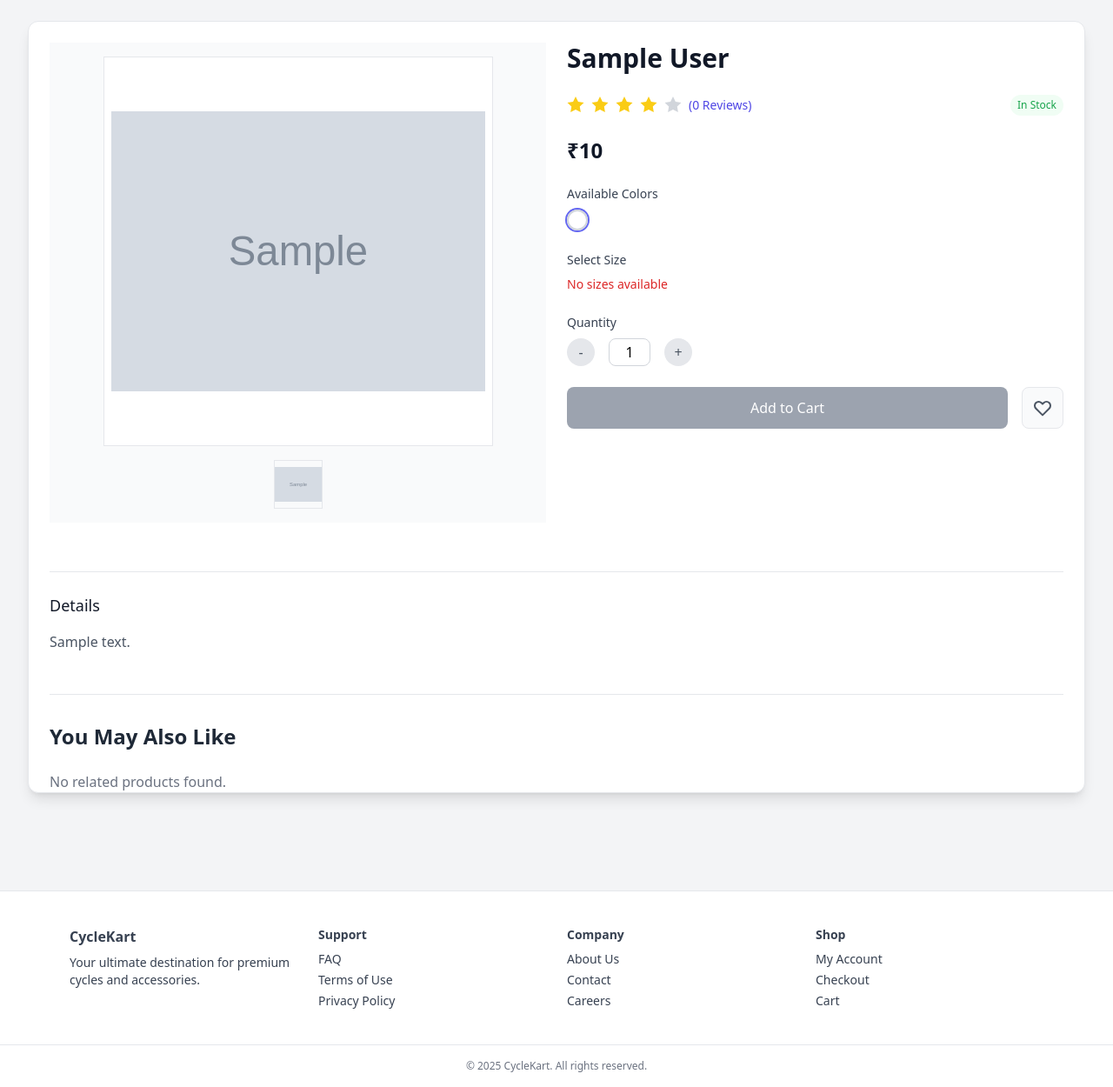
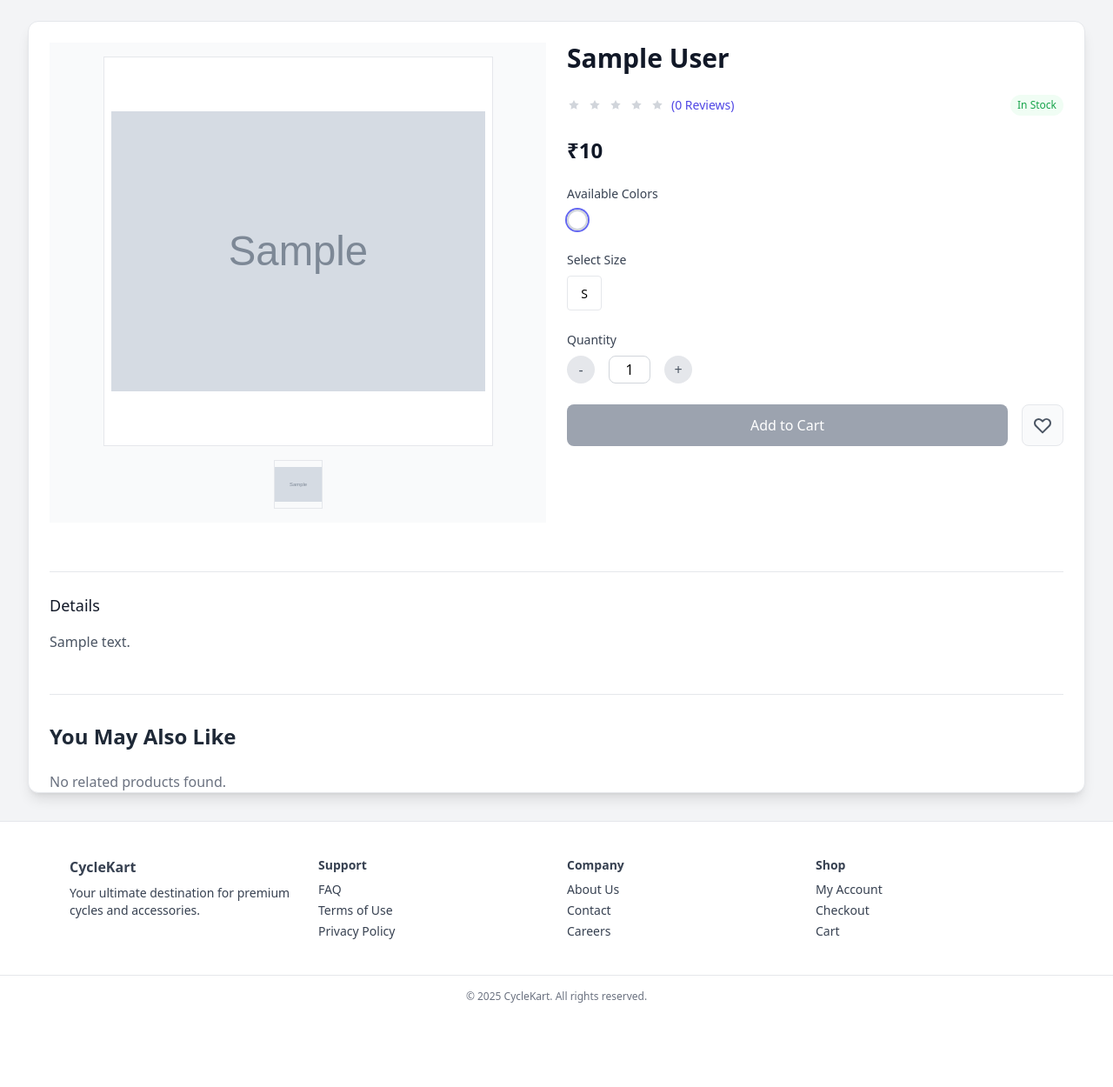
Before and after one commit to praveenAppuss/cyclekart, a Django app: page /product/1/ in a window 1280 px wide. Shown: the part 116-1366 px from the top of the page at 87% size. After the commit the page ends 1269 px from the top, so only its background shows below. Run offline with Django 5.2, Linux system fonts and the light colour scheme; a user stored in the database is signed in; tables that the repository leaves empty hold one stand-in row (values such as "Sample post"); grey boxes marked "Sample" are stand-in pictures; some libraries are stand-ins or nearby versions.

Commit message:
product with proper details are display correctly

```diff
--- a/templates/header.html
+++ b/templates/header.html
@@ -91,12 +91,12 @@
   </header>
 
  <!-- ✅ PAGE CONTENT -->
-<main class="pb-10">
+<main class="pb-0">
   {% block content %}{% endblock content %}
 </main>
 
   <!-- 🌙 FOOTER -->
-  <footer class="bg-white border-t mt-10">
+  <footer class="bg-white border-t ">
     <div class="max-w-6xl mx-auto px-4 py-10 grid grid-cols-1 sm:grid-cols-4 gap-6 text-sm text-gray-700">
       <div>
         <h2 class="font-bold text-base mb-2">CycleKart</h2>
--- a/templates/product_detail.html
+++ b/templates/product_detail.html
@@ -68,11 +68,11 @@
             <div class="flex items-center space-x-2">
               {% for i in "12345" %}
                 {% if forloop.counter <= 4 %}
-                  <svg class="w-5 h-5 text-yellow-400" viewBox="0 0 20 20" fill="currentColor">
+                  <svg class="w-4 h-3 text-gray-300" viewBox="0 0 20 20" fill="currentColor">
                     <path d="M10 15l-5.878 3.09 1.123-6.545L.489 6.91l6.572-.955L10 0l2.939 5.955 6.572.955-4.756 4.635 1.123 6.545z" />
                   </svg>
                 {% else %}
-                  <svg class="w-5 h-5 text-gray-300" viewBox="0 0 20 20" fill="currentColor">
+                  <svg class="w-4 h-3 text-gray-300" viewBox="0 0 20 20" fill="currentColor">
                     <path d="M10 15l-5.878 3.09 1.123-6.545L.489 6.91l6.572-.955L10 0l2.939 5.955 6.572.955-4.756 4.635 1.123 6.545z" />
                   </svg>
                 {% endif %}
@@ -92,9 +92,9 @@
           <div class="text-2xl font-bold text-gray-900">
             {% if product.discount_price and product.discount_price < product.price %}
               <span>₹{{ product.discount_price|floatformat:0 }}</span>
-              <span class="text-lg text-gray-500 line-through ml-2">₹{{ product.price|floatformat:0 }}</span>
+              <span class="text-sm text-red-500 line-through ml-2">₹{{ product.price|floatformat:0 }}</span>
               {% if savings > 0 %}
-                <span class="text-green-600 text-sm ml-2">Save ₹{{ savings|floatformat:0 }}</span>
+                <span class="text-green-500 text-sm ml-2">You have save ₹{{ savings|floatformat:0 }}</span>
               {% endif %}
             {% else %}
               <span>₹{{ product.price|floatformat:0 }}</span>
@@ -109,7 +109,8 @@
                 {% with color_variants.first as single_variant %}
                   <div class="w-6 h-6 rounded-full border-2 border-gray-300"
                        style="background-color: {{ single_variant.hex_code|default:'#000' }}"
-                       title="{{ single_variant.name }}">
+                       title="{{ single_variant.name }}"
+                       data-color="{{ single_variant.name }}">
                   </div>
                   <input type="hidden" id="singleColor" name="color" value="{{ single_variant.name }}">
                 {% endwith %}
@@ -216,14 +217,14 @@
   }
 
   .size-option {
-    width: 2.5rem; /* 40px */
-    height: 2.5rem; /* 40px */
+    width: 2.5rem;
+    height: 2.5rem;
     border: 1px solid #e5e7eb;
-    border-radius: 4px; /* Slight rounding for a modern square */
+    border-radius: 4px;
     display: flex;
     align-items: center;
     justify-content: center;
-    font-size: 0.875rem; /* 14px */
+    font-size: 0.875rem;
     cursor: pointer;
     transition: all 0.3s ease;
     background-color: white;
@@ -262,14 +263,14 @@
         name: "{{ variant.name }}",
         images: [{% for image in variant.images.all %}"{{ image.image.url }}"{% if not forloop.last %},{% endif %}{% endfor %}],
         sizes: [
-          {% for size_stock in variant.size_stocks.all %}
-            { size: "{{ size_stock.size }}", quantity: {{ size_stock.quantity }}, display: "{{ size_stock.get_size_display|upper|slice:':1' }}" }{% if not forloop.last %},{% endif %}
+          {% for size_stock in variant.size_stocks_data %}
+            { size: "{{ size_stock.size }}", quantity: {{ size_stock.quantity }}, display: "{{ size_stock.display }}" }{% if not forloop.last %},{% endif %}
           {% endfor %}
         ]
       }{% if not forloop.last %},{% endif %}
     {% endfor %}
   ];
-  console.log("Color Variants Data:", JSON.stringify(colorVariants, null, 2)); // Detailed debug
+  console.log("Color Variants Data (on load):", JSON.stringify(colorVariants, null, 2)); // Detailed debug
 
   document.addEventListener("DOMContentLoaded", function () {
     const mainImage = document.getElementById("mainImage");
@@ -289,7 +290,7 @@
     const decBtn = document.getElementById("decreaseQty");
     const singleColorInput = document.getElementById("singleColor");
 
-    let selectedColor = singleColorInput ? singleColorInput.value : colorVariants[0]?.name;
+    let selectedColor = singleColorInput ? singleColorInput.value.trim() : (colorVariants.length > 0 ? colorVariants[0].name : null);
     let selectedSize = null;
     let maxQuantity = 0;
 
@@ -305,22 +306,26 @@
           thumbnailContainer.appendChild(img);
         });
       } else {
-        console.warn("No images available for thumbnails");
+        console.warn("No images available for thumbnails for color:", selectedColor);
       }
     }
 
     // Update size options for selected color
     function updateSizeOptions(colorName) {
-      const variant = colorVariants.find(v => v.name === colorName);
+      if (!colorVariants || colorVariants.length === 0) {
+        console.error("No color variants available");
+        return;
+      }
+      const variant = colorVariants.find(v => v && v.name && v.name.toLowerCase() === colorName.toLowerCase());
       sizeOptionsContainer.innerHTML = "";
-      console.log("Updating sizes for color:", colorName, "Variant:", JSON.stringify(variant, null, 2)); // Detailed debug
+      console.log("Updating sizes for color:", colorName, "Variant found:", JSON.stringify(variant, null, 2)); // Detailed debug
       if (variant && variant.sizes && variant.sizes.length > 0) {
         variant.sizes.forEach(size => {
           const div = document.createElement("div");
           div.className = `size-option ${size.quantity > 0 ? '' : 'out-of-stock'}`;
           div.dataset.size = size.size;
           div.dataset.stock = size.quantity;
-          div.textContent = size.display; // Use abbreviated display (e.g., "S", "M", "L")
+          div.textContent = size.display;
           div.onclick = function() {
             console.log("Attaching onclick to size:", size.size); // Debug
             selectSize(this);
@@ -338,12 +343,12 @@
 
     // Handle color selection
     function selectColor(element) {
-      if (element.classList.contains("opacity-50")) return;
+      if (!element || element.classList.contains("opacity-50") || !element.dataset.color) return;
       colorOptions.forEach(o => o.classList.remove("ring-2", "ring-indigo-500"));
       element.classList.add("ring-2", "ring-indigo-500");
-      selectedColor = element.dataset.color;
+      selectedColor = element.dataset.color.trim();
       formColor.value = selectedColor;
-      const variant = colorVariants.find(v => v.name === selectedColor);
+      const variant = colorVariants.find(v => v && v.name && v.name.toLowerCase() === selectedColor.toLowerCase());
       if (variant && variant.images && variant.images.length > 0) {
         updateThumbnails(variant.images);
         changeImage(variant.images[0]);
@@ -461,27 +466,28 @@
     });
 
     // Initial state
+    console.log("Initial state - colorOptions.length:", colorOptions.length, "singleColorInput:", singleColorInput ? singleColorInput.value : null, "colorVariants:", colorVariants);
     if (colorOptions.length > 0) {
-      colorOptions[0].click(); // Select first color by default for multiple colors
-    } else if (singleColorInput) {
-      selectedColor = singleColorInput.value;
+      selectedColor = colorOptions[0].dataset.color.trim();
+      formColor.value = selectedColor;
+      if (selectedColor) selectColor(colorOptions[0]); // Trigger selection for multiple colors only if data-color exists
+    } else if (singleColorInput && colorVariants.length > 0) {
+      selectedColor = singleColorInput.value.trim();
       formColor.value = selectedColor;
       console.log("Single Color Initial State - selectedColor:", selectedColor); // Debug
-      const variant = colorVariants.find(v => v.name === selectedColor);
+      const variant = colorVariants.find(v => v && v.name && v.name.toLowerCase() === selectedColor.toLowerCase());
       console.log("Found Variant:", JSON.stringify(variant, null, 2)); // Debug
       if (variant) {
         if (variant.images && variant.images.length > 0) {
           updateThumbnails(variant.images);
           changeImage(variant.images[0]);
         }
-        if (variant.sizes && variant.sizes.length > 0) {
-          updateSizeOptions(selectedColor); // Ensure sizes are populated
-        } else {
-          console.error("No sizes found for variant:", JSON.stringify(variant, null, 2));
-        }
+        updateSizeOptions(selectedColor); // Populate sizes for single color
       } else {
-        console.error("Variant not found for color:", selectedColor);
+        console.error("Variant not found for color:", selectedColor, "Available variants:", JSON.stringify(colorVariants, null, 2));
       }
+    } else {
+      console.error("No color options or variants available");
     }
     updateStockAndButtons();
 
--- a/userapp/views.py
+++ b/userapp/views.py
@@ -357,26 +357,18 @@ def product_detail(request, product_id):
         is_deleted=False
     ).exclude(id=product_id).distinct()[:4]
 
-    # Get unique sizes across all color variants with stock data
-    size_stocks = {}
+    # Prepare size_stocks per variant and attach to color_variants
     for variant in color_variants:
-        for size_stock in variant.size_stocks.all():
-            if size_stock.size not in size_stocks or size_stocks[size_stock.size]['quantity'] < size_stock.quantity:
-                size_stocks[size_stock.size] = {
-                    'size': size_stock.size,
-                    'quantity': size_stock.quantity,
-                    'color_variant': variant.name  # Optional: Track which variant it belongs to
-                }
-
-    unique_size_stocks = list(size_stocks.values())
-
+        variant.size_stocks_data = [
+            {'size': stock.size, 'quantity': stock.quantity, 'display': stock.get_size_display().upper()[:1]}
+            for stock in variant.size_stocks.all()
+        ]
     # Prepare context
     context = {
         'product': product,
         'color_variants': color_variants,
         'related_products': related_products,
         'savings': savings,
-        'size_stocks': unique_size_stocks,  # Pass unique sizes with stock
     }
 
     return render(request, 'product_detail.html', context)
```
